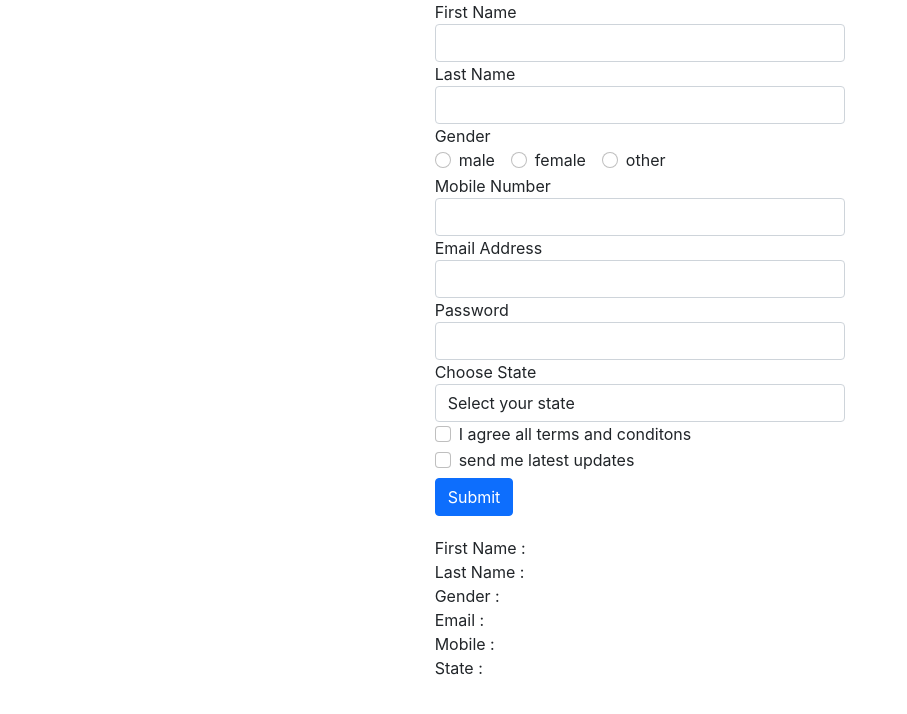
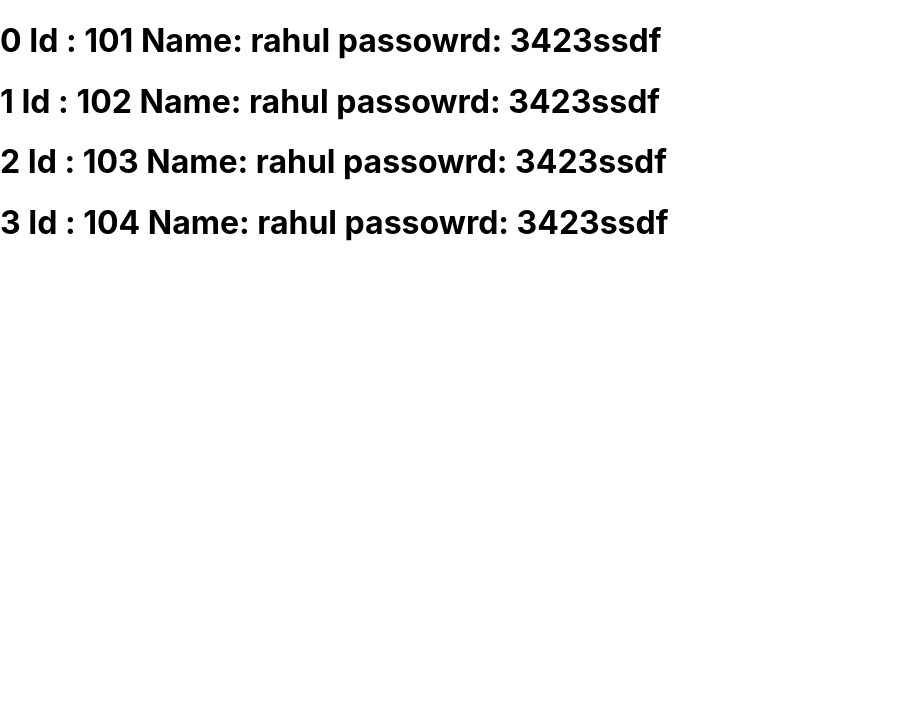
Before and after one commit to akash9753/GlobalReact, a React (Create React App) app: page / in a window 1280 px wide. Shown: the top 714 px of the page, without its empty margins (0-907 px from the left). Built offline with nearby package versions, Linux system fonts and the light colour scheme.

Commit message:
list and Keys

```diff
--- a/src/App.js
+++ b/src/App.js
@@ -1,12 +1,15 @@
 import './App.css';
-import HookForm from './react-hook-form/HookForm';
-import { ToastContainer, toast } from 'react-toastify';
-import 'react-toastify/dist/ReactToastify.css';
+// import HookForm from './react-hook-form/HookForm';
+// import { ToastContainer, toast } from 'react-toastify';
+// import 'react-toastify/dist/ReactToastify.css';
+import ListKeys from './ListAndKeys/Listkeys'
 function App() {
-  const notify = () => toast("Wow so easy!");
- return (
+  const arr = [1, 2, 3, 4, 5, 6, 7, 8, 9]
+return (
     <div>
-      <HookForm/>
+      {/* <HookForm/> */}
+      {/* <ListKeys arr = {arr}/> */}
+      <ListKeys/>
       {/* <button onClick={notify}>Notify!</button>
         <ToastContainer /> */}
     </div>
--- /dev/null
+++ b/src/ListAndKeys/Listkeys.js
@@ -0,0 +1,116 @@
+import '../App.css';
+function Listkeys() {
+    const arr = [1, 2, 3, 4, 5, 6]
+    const newArr = arr.map((num, index) => {
+        console.log("num :", num);
+        return <li key={index}>{num * 2}</li>
+    })
+    console.log("OldArr :", arr);
+    console.log("newArr :", newArr);
+    return (
+        <div>
+            <ul>{newArr}</ul>
+        </div>
+
+    )
+}
+//iterating array using props
+// function sort(props){
+//     // const arr = [1, 2, 3, 4, 5, 6, 7,8]
+//     const arr = props.arr;
+//     return (
+//         <div>
+//            <ul>
+//                {/* {arr.map(num =>{
+//                    return <li>{num}</li>
+//                })} */}
+//                {arr.map(num => <li>{num}</li>)}
+//            </ul>
+//         </div>
+//     )
+// }
+// export default sort;
+
+//iterating array using state
+function UsingSatae() {
+
+    const state = {
+        users: [
+            { id: 101, name: "rahul", passowrd: "3423ssdf" },
+            { id: 102, name: "rahul", passowrd: "3423ssdf" },
+            { id: 103, name: "rahul", passowrd: "3423ssdf" },
+            { id: 104, name: "rahul", passowrd: "3423ssdf" },
+        ],
+        isLoggedIn: false
+    }
+    let newUsers = state
+    return (
+
+        <div>
+            {newUsers.users.map((user,index) => <h1 key={index}>{index} Id :  {user.id} Name: {user.name} passowrd: {user.passowrd}</h1>)}
+        </div>
+    )
+}
+export default UsingSatae;
+
+
+// function Listkeys() {
+//     const arr = [1, 2, 3, 4, 5, 6]
+//     const newArr = arr.map((num, index) => {
+//         console.log("num :", num);
+//         return <li key={index}>{num * 2}</li>
+//     })
+//     console.log("OldArr :", arr);
+//     console.log("newArr :", newArr);
+//     return (
+//           <div>
+//              <ul>{newArr}</ul>
+//         </div>
+
+//     )
+// }
+
+// export default Listkeys;
+
+
+
+// function Listkeys() {
+//     // const numbers = [1, 2, 3, 4, 5, 6]
+//     const users = [
+//         {name:"saan", passion:"cricket"},
+//         {name:"akash", passion:"kho kho"},
+//         {name:"bhupendra", passion:"kabaddi"},
+//         {name:"ashok", passion:"dancing"}
+//     ]
+//     return (
+//         <div>
+//             {/* <div>{users.map((user, index) =>  <h1 key={user}>{user.name} {user.passion}</h1>)}</div> key error */}
+//             <div>{users.map((user, index) =>  <h1 key={index}> {index} {user.name} {user.passion}</h1>)}</div>
+//         </div>
+//     )
+// }
+
+// return (
+//     <div>
+//         <div>{numbers.map((n) =>  <h1 key={n}>{n}</h1>)}</div>
+//     </div>
+// )
+
+
+{/* <div>{numbers.map((n, index) => {
+                return <h1>{n}</h1>
+              })}
+            </div> */}
+
+
+{/* <div>
+            <div>{numbers.map((n, index) => {
+                return <h1>{n}</h1>
+                // if (n % 2 === 0) {
+                //     return <h1>{n}</h1>
+                // } else {
+                //     return null
+                // }
+            })}
+            </div>
+        </div> */}
--- a/src/index.js
+++ b/src/index.js
@@ -2,12 +2,13 @@ import React from 'react';
 import ReactDOM from 'react-dom/client';
 import App from './App';
 import './index.css';
-import HookForm from './react-hook-form/HookForm';
+// import HookForm from './react-hook-form/HookForm';
+
 const root = ReactDOM.createRoot(document.getElementById('root'));
 root.render(
   <React.StrictMode>
-    <HookForm />
-    {/* <App/> */}
+    {/* <HookForm /> */}
+    <App/>
 
   </React.StrictMode>
 );
```
